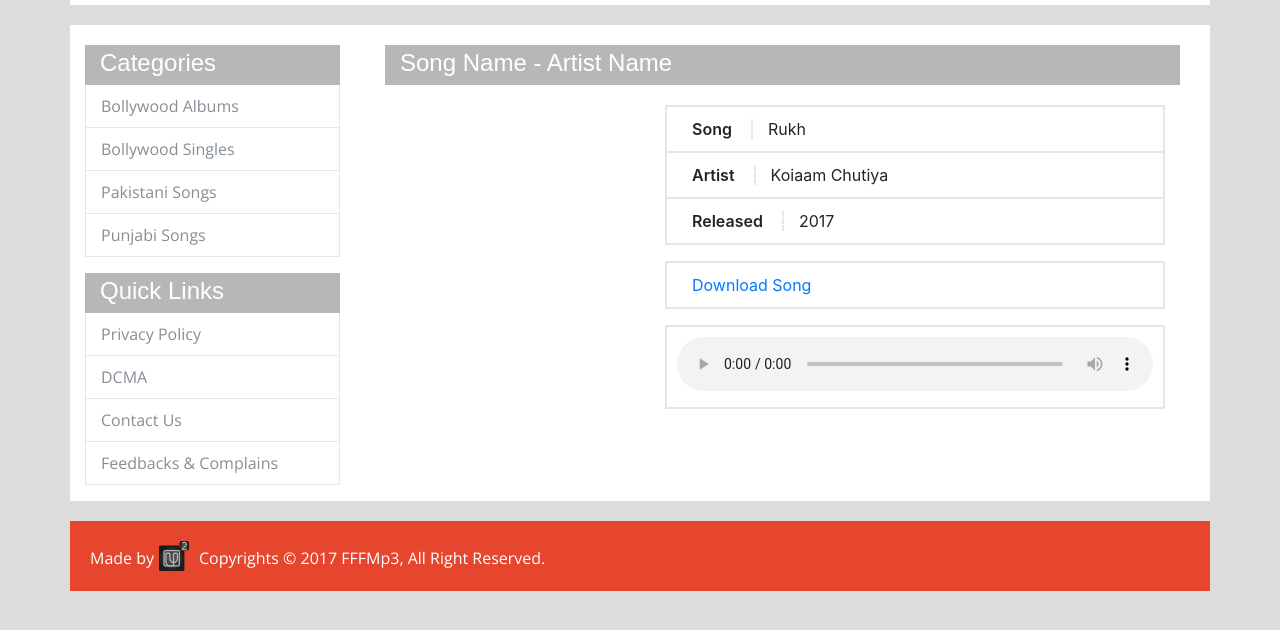
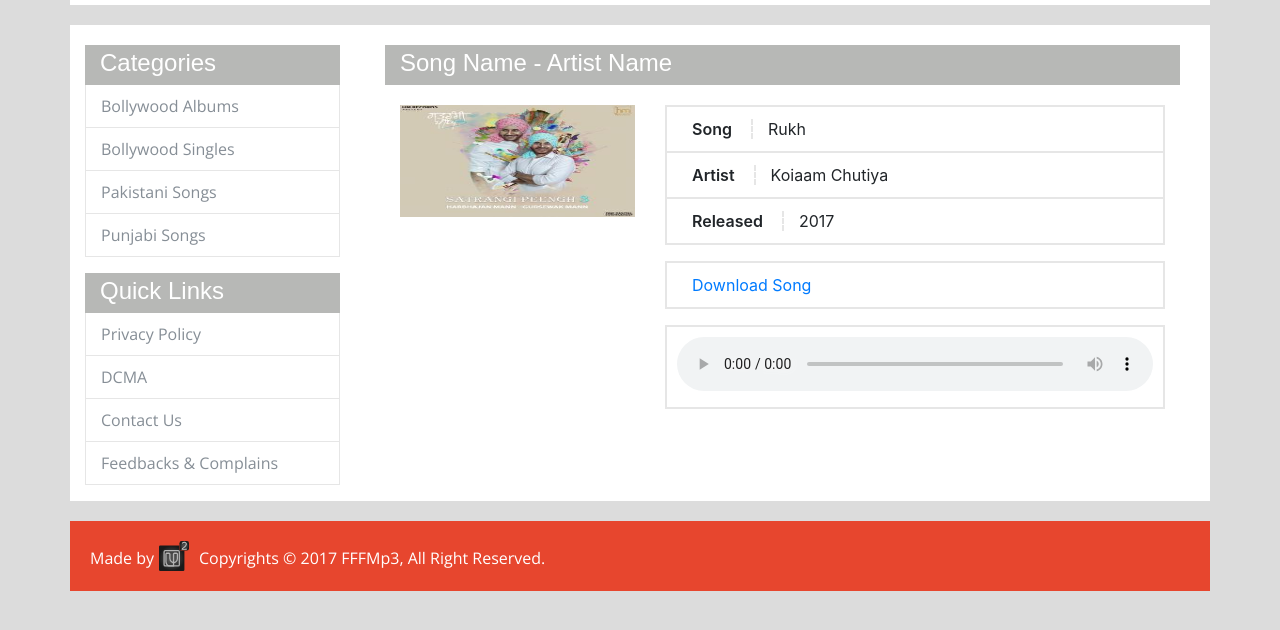
Before and after one commit to usmanzain9/mp3-website, a plain HTML site: page single-page.html in a window 1280 px wide. Shown: the part 150-780 px from the top of the page. Drawn offline with nearby package versions, Linux system fonts and the light colour scheme.

Commit message:
fixed img

```diff
--- a/css/single-page.css
+++ b/css/single-page.css
@@ -201,12 +201,11 @@ svg{
     margin-bottom: 0px !important;
 }
 .img-wrapper{
-    height: 100%;
-    width: 100%;
-    background-image: url(../images/3064.jpg);
-    background-repeat: no-repeat;
-    background-size: contain;
     margin-bottom: 20px;
+}
+.album-img{
+    height: 35%;
+    width: 100%
 }
 audio{
     width: 100%;
--- a/single-page.html
+++ b/single-page.html
@@ -13,7 +13,7 @@
         <link rel="stylesheet" href="https://maxcdn.bootstrapcdn.com/bootstrap/4.0.0-beta/css/bootstrap.min.css" integrity="sha384-/Y6pD6FV/Vv2HJnA6t+vslU6fwYXjCFtcEpHbNJ0lyAFsXTsjBbfaDjzALeQsN6M" crossorigin="anonymous">
         <link href="https://fonts.googleapis.com/css?family=Open+Sans:300,400,700" rel="stylesheet">
         <link href="https://fonts.googleapis.com/css?family=Montserrat:300,400,600,700,800" rel="stylesheet">
-        <link href="css/album-page.css" rel="stylesheet">
+        <link href="css/single-page.css" rel="stylesheet">
 
 
 
@@ -89,7 +89,7 @@
 
                     <div class="row row-wrapper">
                         <div class="col-md-4">
-                            <div class="img-wrapper"></div>
+                            <div class="img-wrapper"><img class="album-img" src="images/3083.jpg"></div>
                         </div>
 
                         <div class="col-md-8">
```
